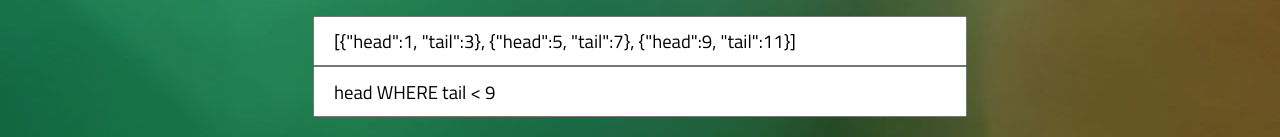
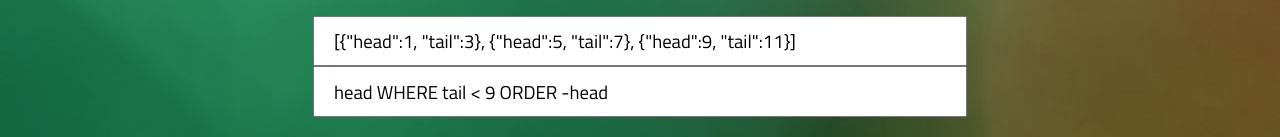
Before and after one commit to hsol/JsQuery.js, a plain HTML site: page example.html in a window 1280 px wide. Shown: the part 278-415 px from the top of the page. Drawn offline with Linux system fonts and the light colour scheme.

Commit message:
ORDRE added to example
ORDRE added to example

```diff
--- a/example.html
+++ b/example.html
@@ -101,7 +101,7 @@
         <div class="pre_input">
             <input id="jsonObject" type="text" placeholder="JSON Object"
                    value='[{"head":1, "tail":3}, {"head":5, "tail":7}, {"head":9, "tail":11}]'>
-            <input id="query" type="text" placeholder="Your query" value="head WHERE tail < 9">
+            <input id="query" type="text" placeholder="Your query" value="head WHERE tail < 9 ORDER -head">
         </div>
         <input class="input_button" type="button" onclick="jsQuery()" value="Press to test ▼">
     </div>
```
